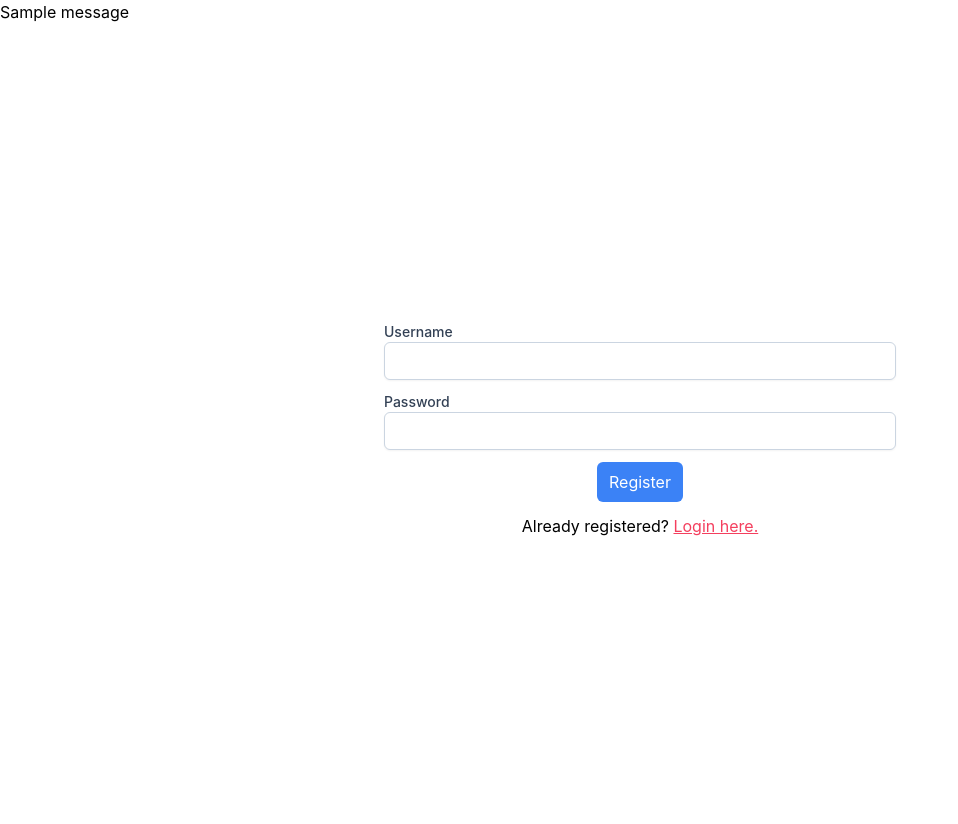
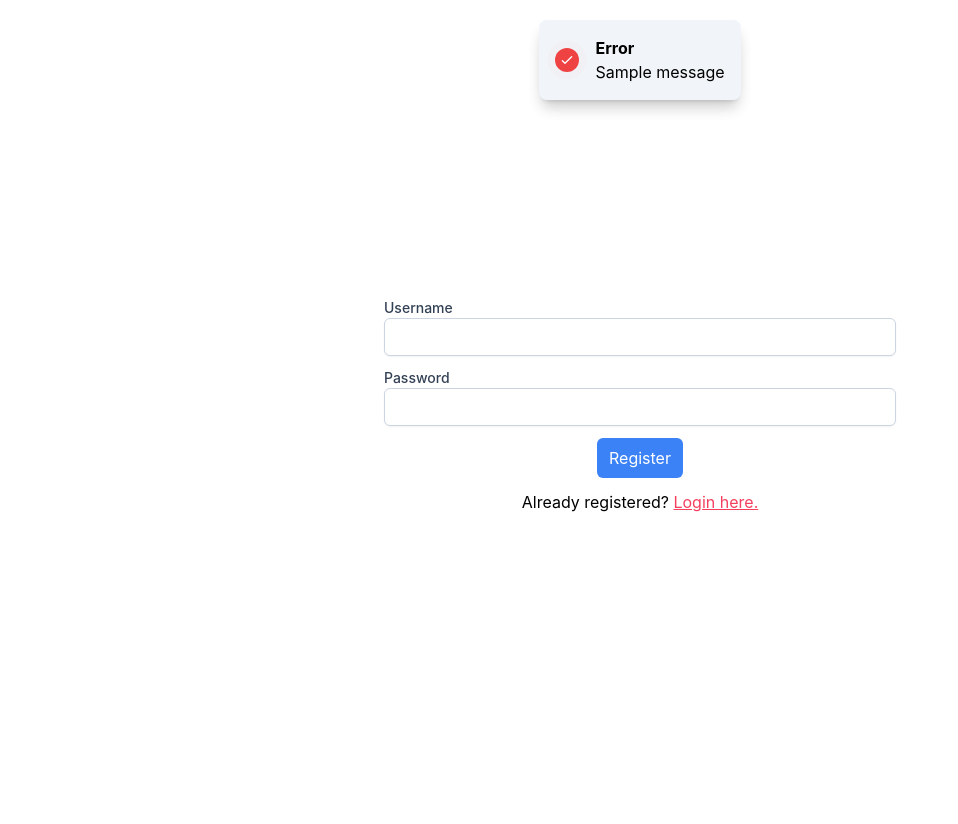
Before and after one commit to theara-y/space-traders, a Flask app: page /auth/register in a window 1280 px wide. Shown: the whole page, without its empty margins (0-958 px from the left). After the commit the page ends 512 px from the top, so only its background shows below. Run offline with Flask 3, Linux system fonts and the light colour scheme; tables that the repository leaves empty hold one stand-in row (values such as "Sample post"); one stand-in notice (Sample message) is shown; some libraries are stand-ins or nearby versions.

Commit message:
Notification messages

```diff
--- a/app/auth/routes.py
+++ b/app/auth/routes.py
@@ -8,12 +8,15 @@ from flask import render_template, redirect, url_for, flash
 def register():
     form = RegisterForm()
     if form.validate_on_submit():
-        user = User(username=form.username.data)
-        user.set_password(form.password.data)
-        db.session.add(user)
-        db.session.commit()
-        flash('Registration successful!')
-        return redirect(url_for('users.get_users'))
+        try:
+            user = User(username=form.username.data)
+            user.set_password(form.password.data)
+            db.session.add(user)
+            db.session.commit()
+            flash('Registration successful!', 'success')
+            return redirect(url_for('users.get_users'))
+        except:
+            flash('Registration failed.', 'error')
 
     return render_template('auth/register.html', form=form)
 
@@ -24,9 +27,9 @@ def login():
         user = User.query.filter_by(username=form.username.data).one_or_404()
         print(user.password)
         if user.check_password(form.password.data):
-            flash('Login successful!')
+            flash('Login successful!', 'success')
             return redirect(url_for('users.get_users'))
         else:
-            flash('Login failed.')
+            flash('Login failed.', 'error')
 
     return render_template('auth/login.html', form=form)
--- a/app/templates/base.html
+++ b/app/templates/base.html
@@ -14,14 +14,53 @@
 </head>
 
 <body>
-  <div>
-    {% with messages = get_flashed_messages() %}
+  <div class="relative">
+    {% with messages = get_flashed_messages(with_categories=True, category_filter=['success']) %}
     {% if messages %}
-    {% for message in messages %}
-    <div>{{message}}</div>
+    {% for category, message in messages %}
+    <div class="fixed top-5 left-0 right-0 flex items-center justify-center">
+      <div class="bg-slate-100 p-4 rounded-lg shadow-lg">
+        <div class="flex items-center gap-x-2">
+          <div class="w-6 h-6 bg-green-500 rounded-full flex items-center justify-center mr-2">
+            <svg xmlns="http://www.w3.org/2000/svg" fill="none" viewBox="0 0 24 24" stroke="white" class="w-4 h-4">
+              <path stroke-linecap="round" stroke-linejoin="round" stroke-width="2" d="M5 13l4 4L19 7"></path>
+            </svg>
+            <div class="animate-ping w-5 h-5 bg-green-500 rounded-full absolute"></div>
+          </div>
+          <div>
+            <span class="font-bold">Test {{category}}</span>
+            <p>{{message}}</p>
+          </div>
+        </div>
+      </div>
+    </div>
     {% endfor %}
     {% endif %}
     {% endwith %}
+
+    {% with messages = get_flashed_messages(with_categories=True, category_filter=['error']) %}
+    {% if messages %}
+    {% for category, message in messages %}
+    <div class="fixed top-5 left-0 right-0 flex items-center justify-center">
+      <div class="bg-slate-100 p-4 rounded-lg shadow-lg">
+        <div class="flex items-center gap-x-2">
+          <div class="w-6 h-6 bg-red-500 rounded-full flex items-center justify-center mr-2">
+            <svg xmlns="http://www.w3.org/2000/svg" fill="none" viewBox="0 0 24 24" stroke="white" class="w-4 h-4">
+              <path stroke-linecap="round" stroke-linejoin="round" stroke-width="2" d="M5 13l4 4L19 7"></path>
+            </svg>
+            <div class="animate-ping w-5 h-5 bg-red-500 rounded-full absolute"></div>
+          </div>
+          <div>
+            <span class="font-bold">{{category|capitalize}}</span>
+            <p>{{message}}</p>
+          </div>
+        </div>
+      </div>
+    </div>
+    {% endfor %}
+    {% endif %}
+    {% endwith %}
+
     {% block content %}
     {% endblock %}
   </div>
```
Also changed, not shown: app/users/routes.py (+0 -7 lines).
